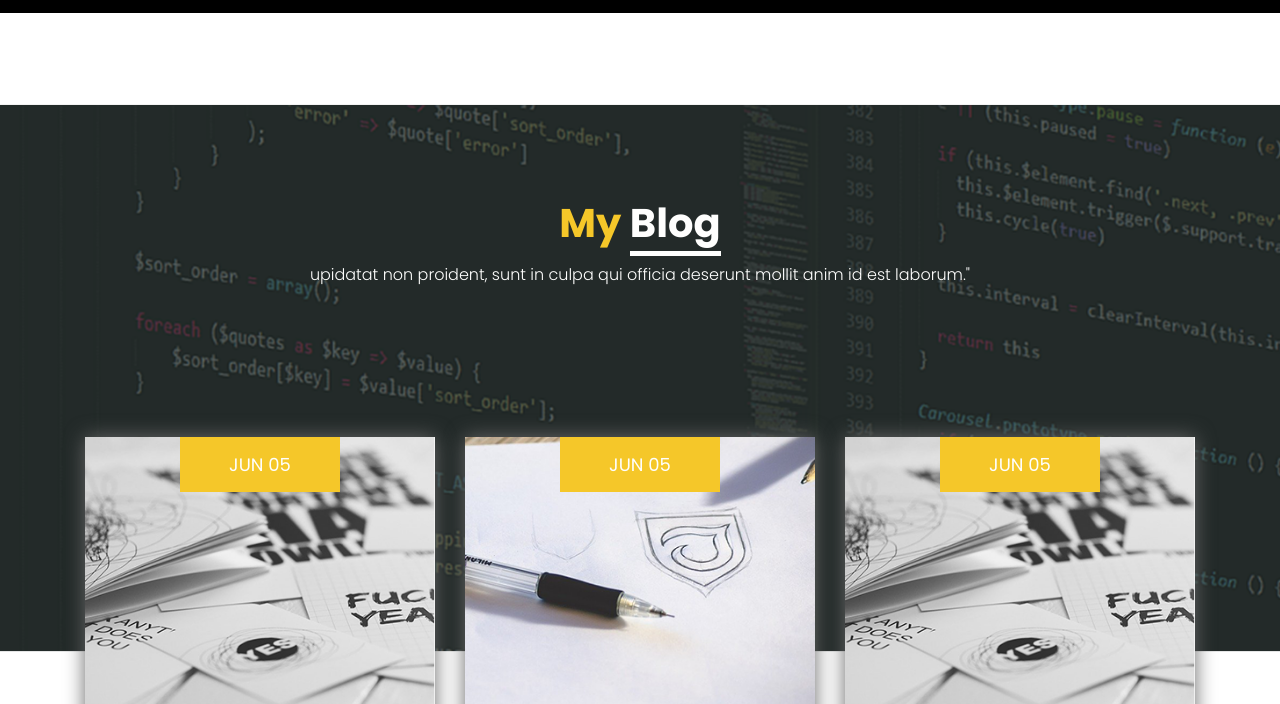
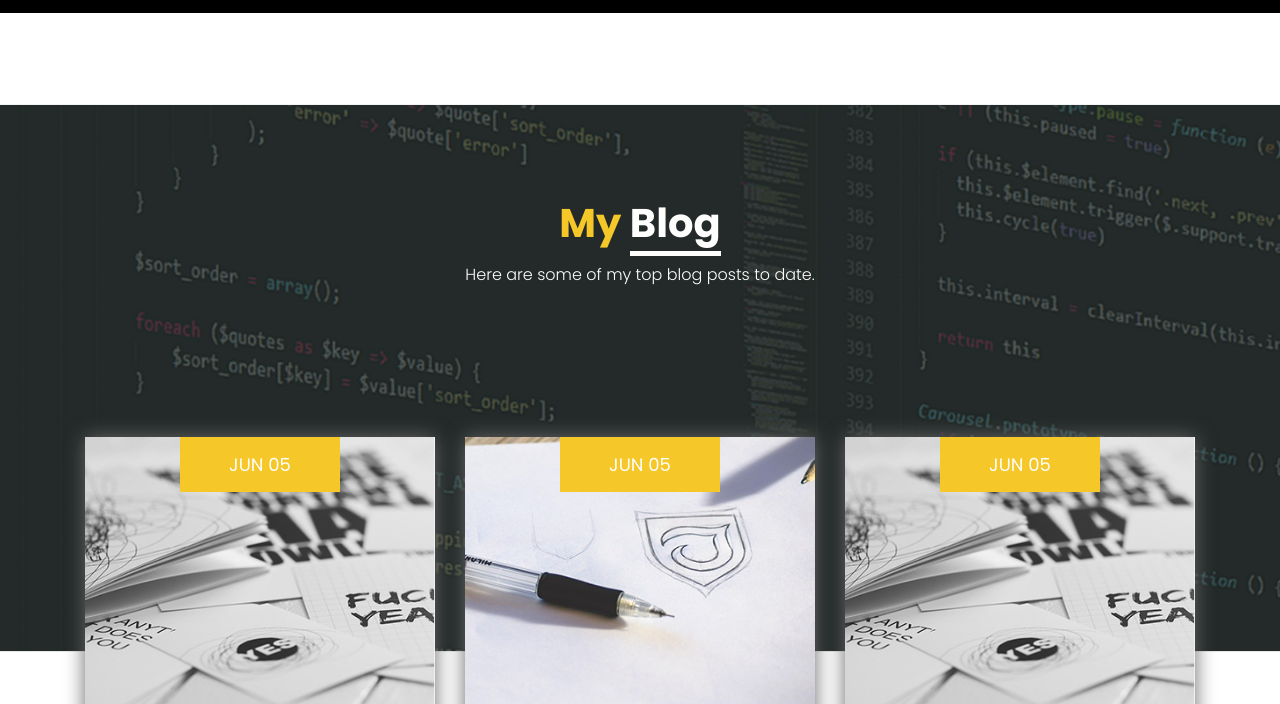
Before and after one commit to dolawatte98/protofilo, a plain HTML site: page blog.html in a window 1280 px wide. Shown: the part 96-800 px from the top of the page. Drawn offline with Linux system fonts and the light colour scheme; files that its build step writes are made by us from their sources.

```diff
--- a/blog.html
+++ b/blog.html
@@ -71,7 +71,7 @@
             <div class="row">
                <div class="col-sm-12">
                   <h1 class="blog_taital">My <span class="blog_taital_1">Blog</span></h1>
-                  <p class="blog_text">upidatat non proident, sunt in culpa qui officia deserunt mollit anim id est laborum."</p>
+                  <p class="blog_text">Here are some of my top blog posts to date.</p>
                </div>
             </div>
          </div>
```
